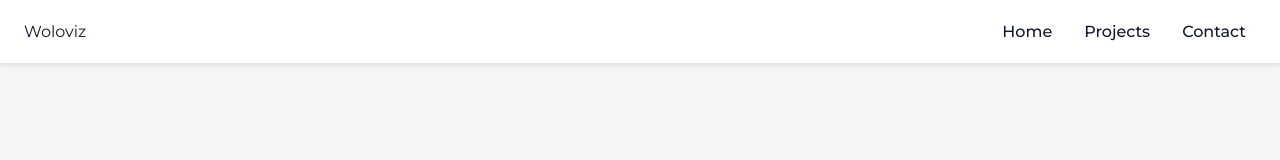
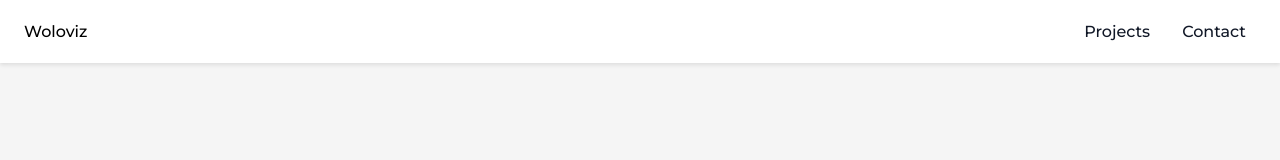
Before and after one commit to JuanMaldini/woloviz, a React (Vite) app: page / in a window 1280 px wide. Shown: the top 160 px of the page. Built offline with nearby package versions, Linux system fonts and the light colour scheme.

Commit message:
up navbar

```diff
--- a/src/components/Navbar/Navbar.css
+++ b/src/components/Navbar/Navbar.css
@@ -19,6 +19,13 @@
   display: flex;
   align-items: center;
   gap: 1rem;
+  text-decoration: none;
+  color: #000;
+  font-weight: 500;
+}
+
+.nav-brand:hover {
+  opacity: 0.8;
 }
 
 .navbar-brand {
--- a/src/components/Navbar/Navbar.jsx
+++ b/src/components/Navbar/Navbar.jsx
@@ -9,36 +9,15 @@ const Navbar = () => {
 
   return (
     <header className="navbar-header">
-      <div className="nav-brand">
+      <Link to="/" className="nav-brand">
         {/* <img src={logo} alt="Logo" className="logo" height={50}/> */}
         Woloviz
-      </div>
+      </Link>
       <nav className={`navbar${isMenuOpen ? " nav-open" : ""}`}>
-        <Link to="/" className="nav-link" onClick={() => setIsMenuOpen(false)}>
-          Home
-        </Link>
-        <Link
-          to="/interactive-projects"
-          className="nav-link"
-          onClick={() => setIsMenuOpen(false)}
-        >
-          Projects
-        </Link>
-        <Link
-          to="/contact"
-          className="nav-link"
-          onClick={() => setIsMenuOpen(false)}
-        >
-          Contact
-        </Link>
+        <Link to="/interactive-projects" className="nav-link" onClick={() => setIsMenuOpen(false)}> Projects </Link>
+        <Link to="/contact" className="nav-link" onClick={() => setIsMenuOpen(false)}> Contact </Link>
       </nav>
-      <button
-        className="hamburger"
-        onClick={() => setIsMenuOpen(!isMenuOpen)}
-        aria-label="Toggle menu"
-      >
-        <GiHamburgerMenu />
-      </button>
+      <button className="hamburger" onClick={() => setIsMenuOpen(!isMenuOpen)} aria-label="Toggle menu"><GiHamburgerMenu /></button>
     </header>
   );
 };
```
